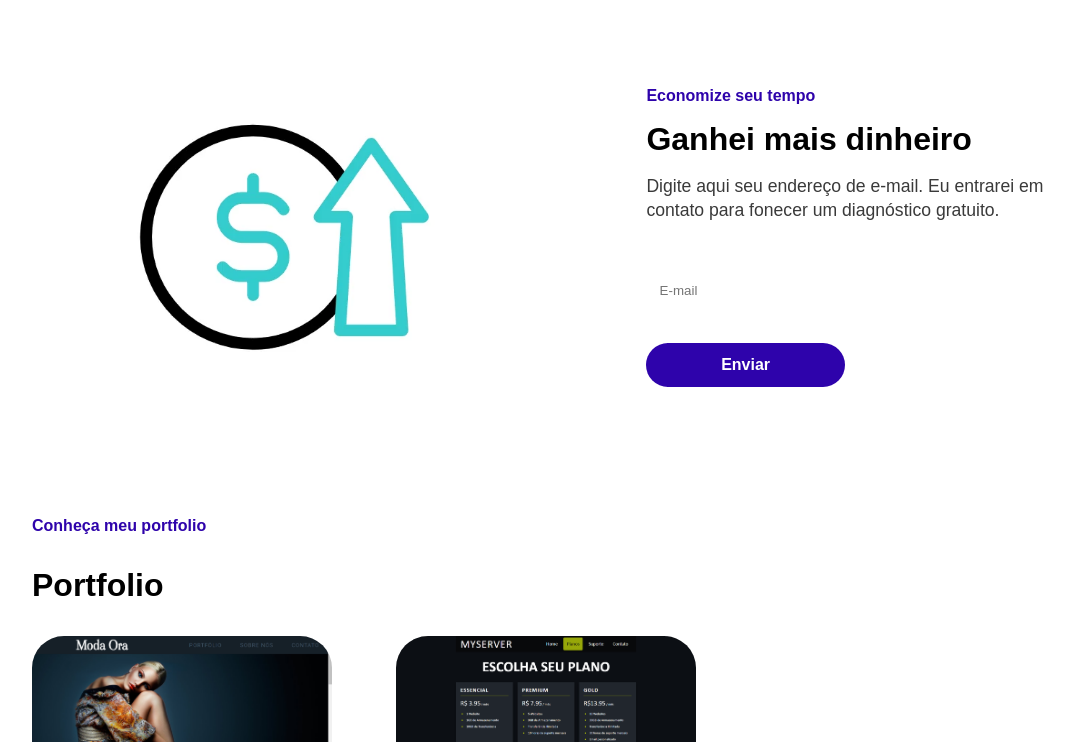
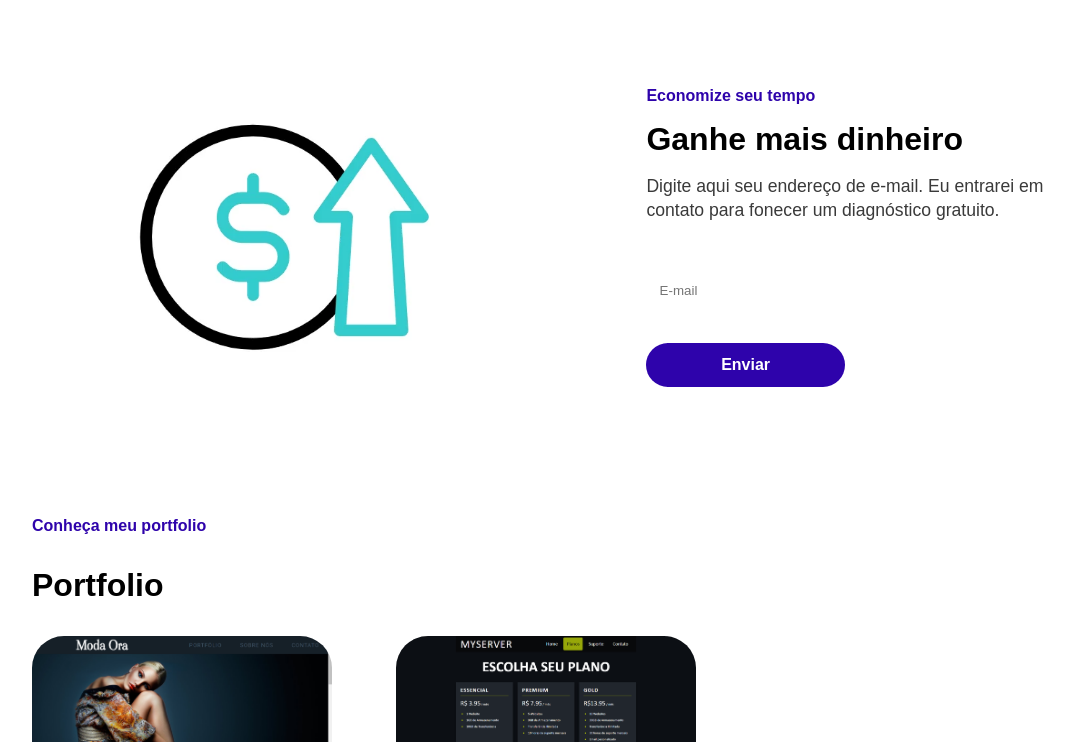
Before and after one commit to GstvSV/Portfolio, a plain HTML site: page index.html in a window 1280 px wide. Shown: the part 1100-1842 px from the top of the page, without its empty margins (96-1170 px from the left). Drawn offline with Linux system fonts and the light colour scheme.

Commit message:
Update index.html

```diff
--- a/index.html
+++ b/index.html
@@ -76,7 +76,7 @@
 
         <div class="orcamento-texto">
             <span class="destaque">Economize seu tempo</span>
-            <h2 class="orcamento-texto_title">Ganhei mais dinheiro</h2>
+            <h2 class="orcamento-texto_title">Ganhe mais dinheiro</h2>
             <p class="orcamento-texto_texto">Digite aqui seu endereço de e-mail. Eu entrarei em contato para fonecer um diagnóstico gratuito.</p>
             <form class="formulario" action="" method="get">
                 <input class="formulario-campo" type="email" name="" id="" placeholder="E-mail" minlength="11">
```
